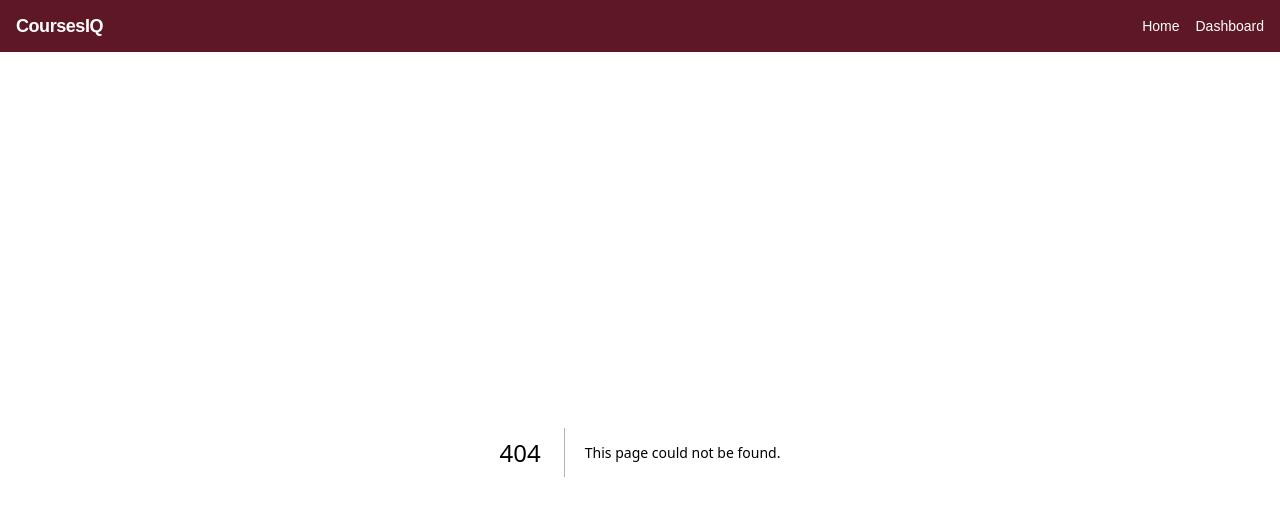
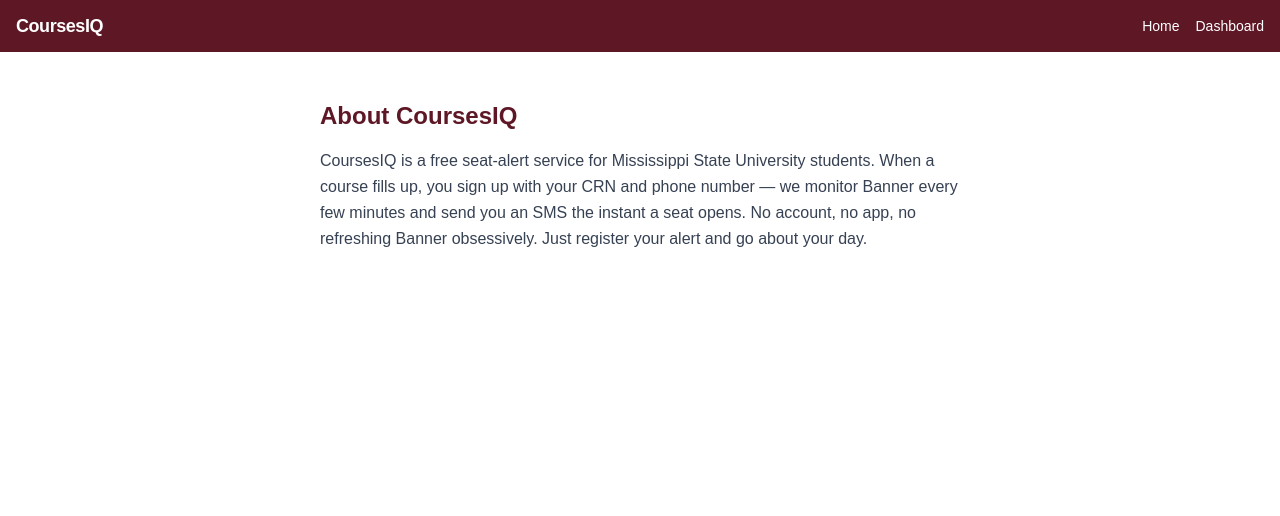
Before and after one commit to coolcrazyben/CoursesIQ, a Next.js app: page /about in a window 1280 px wide. Before the commit this address had no page. Shown: the top 516 px of the page. Built offline with nearby package versions, Linux system fonts and the light colour scheme.

Commit message:
feat(04-01): create app/about/page.tsx — static About page
- Synchronous server component, no 'use client', no async
- metadata title "About — CoursesIQ" with description
- One paragraph describing CoursesIQ seat-alert service for MSU students
- text-maroon heading, max-w-2xl centered layout

```diff
--- /dev/null
+++ b/app/about/page.tsx
@@ -0,0 +1,21 @@
+import type { Metadata } from 'next'
+
+export const metadata: Metadata = {
+  title: 'About — CoursesIQ',
+  description: "CoursesIQ sends MSU students an SMS the moment a seat opens in a course they're watching.",
+}
+
+export default function AboutPage() {
+  return (
+    <main className="max-w-2xl mx-auto px-4 py-12">
+      <h1 className="text-2xl font-bold text-maroon mb-4">About CoursesIQ</h1>
+      <p className="text-gray-700 leading-relaxed">
+        CoursesIQ is a free seat-alert service for Mississippi State University
+        students. When a course fills up, you sign up with your CRN and phone
+        number — we monitor Banner every few minutes and send you an SMS the
+        instant a seat opens. No account, no app, no refreshing Banner
+        obsessively. Just register your alert and go about your day.
+      </p>
+    </main>
+  )
+}
```
